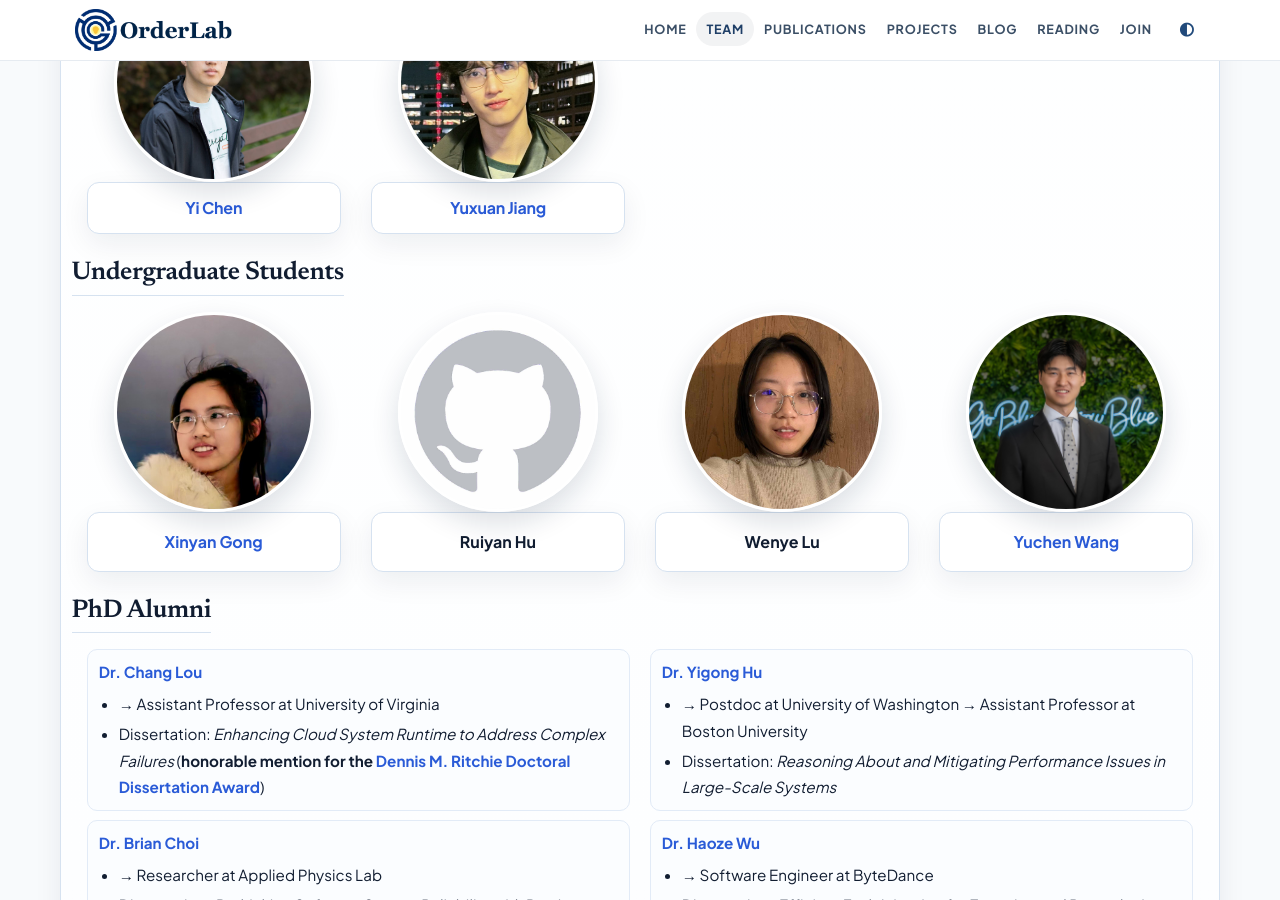
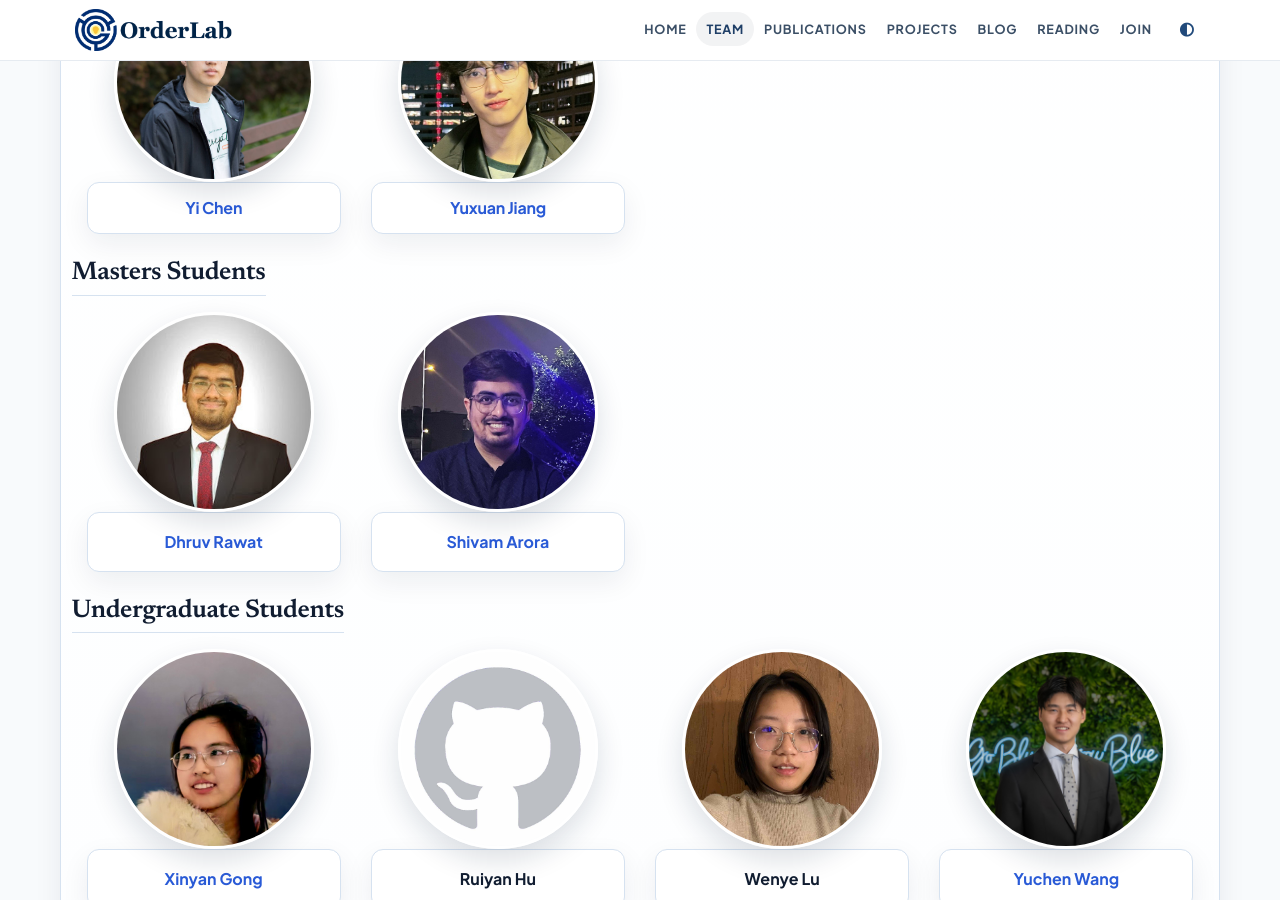
Before and after one commit to OrderLab/orderlab.github.io, a Jekyll site: the page built from team.html, in a window 1280 px wide and 900 px high, scrolled down 850 px. Built offline with Jekyll 4.4.1, drawn with Linux system fonts in a browser that asks for light colours.

Commit message:
update: team page

```diff
--- a/team.html
+++ b/team.html
@@ -73,6 +73,29 @@
         </div>
         <div class="meta-text text-sm-center">
           <h4><a href="https://essoz.github.io/">Yuxuan Jiang</a></h4>
+        </div>
+      </div>
+    </div>
+    <div class="row justify-content-left">
+      <div>
+        <h3 class="mb-3">Masters Students</h3>
+      </div>
+    </div>
+    <div class="row justify-content-left d-flex align-items-left">
+      <div class="col-lg-3 col-md-6 col-sm-12 single-team-member">
+        <div class="thumb d-flex justify-content-sm-center">
+          <img class="img-team" src="{{ '/assets/img/team/dhruv.jpg' | relative_url }}" alt="" />
+        </div>
+        <div class="meta-text text-sm-center">
+          <b><a href="https://thedhruvrawat.github.io">Dhruv Rawat</a></b>
+        </div>
+      </div>
+      <div class="col-lg-3 col-md-6 col-sm-12 single-team-member">
+        <div class="thumb d-flex justify-content-sm-center">
+          <img class="img-team" src="{{ '/assets/img/team/shivam.jpg' | relative_url }}" alt="" />
+        </div>
+        <div class="meta-text text-sm-center">
+          <b><a href="https://arshiv-web.github.io">Shivam Arora</a></b>
         </div>
       </div>
     </div>
```
Also changed, not shown: assets/img/team/dhruv.jpg (added), assets/img/team/shivam.jpg (added).
